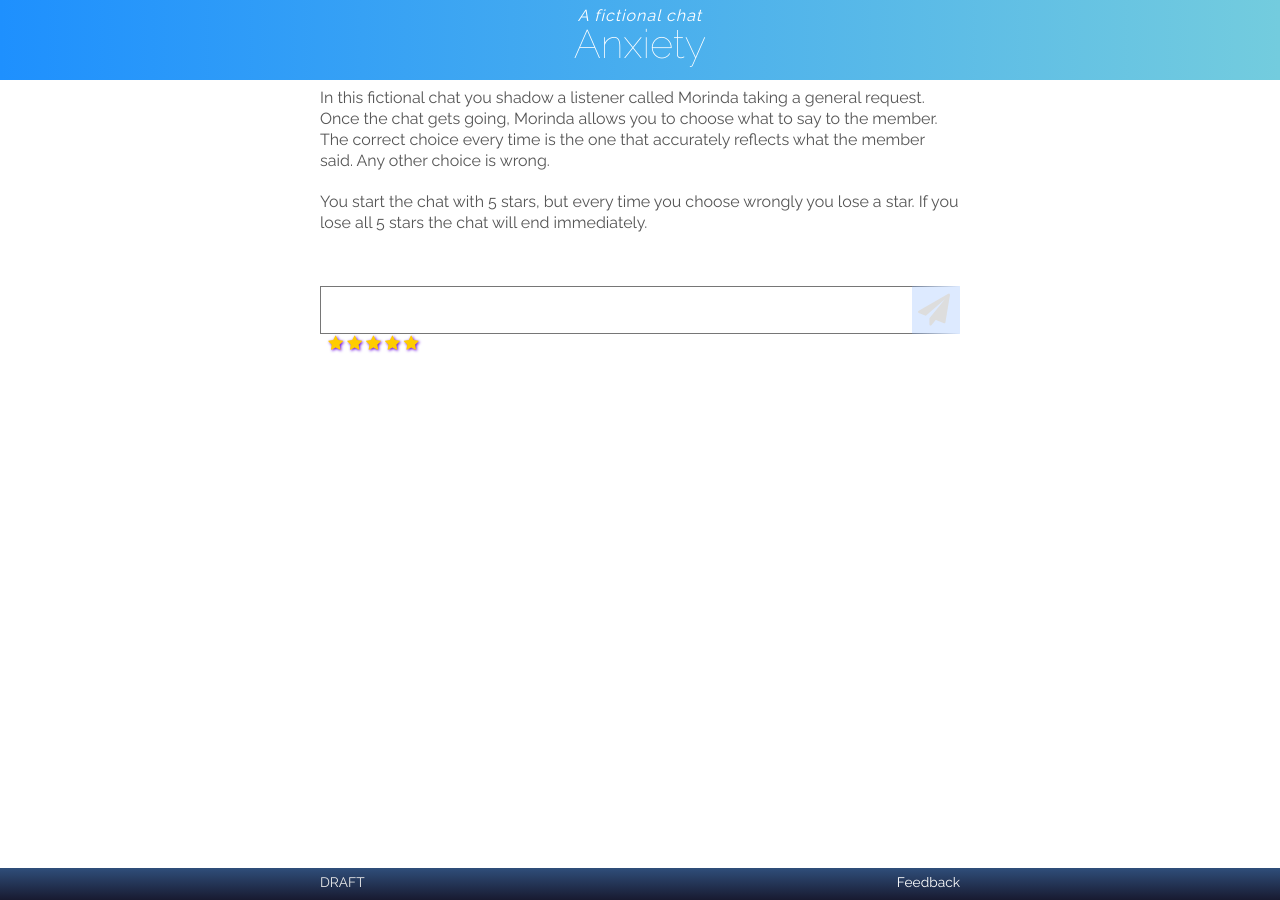
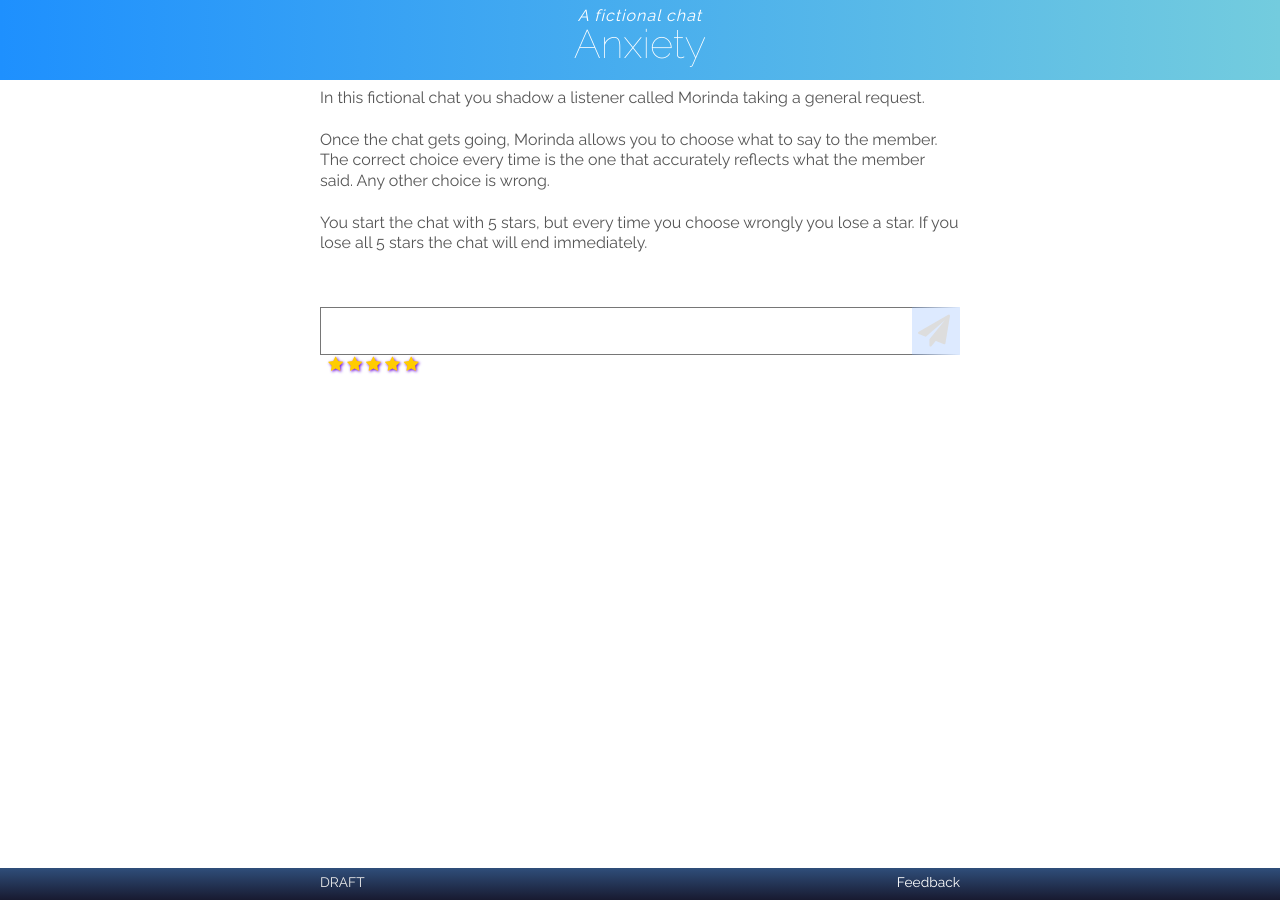
Before and after one commit to RarelyCharlie/rarelycharlie.github.io, a Jekyll site: the page built from _chat/chat01.md, in a window 1280 px wide. Built offline with Jekyll 4.4.1, drawn with Linux system fonts in a browser that asks for light colours; nearby versions of some CDN libraries; part of the change alters nothing that is shown.

Commit message:
more info

```diff
--- a/_chat/chat01.md
+++ b/_chat/chat01.md
@@ -3,15 +3,20 @@ title: Anxiety
 info: A chat to illustrate reflection
 layout: chat
 ---
-In this fictional chat you shadow a listener called Morinda taking a general request. Once the chat gets going, Morinda allows you to choose what to say to the member. The correct choice every time is the one that accurately reflects what the member said. Any other choice is wrong.
+In this fictional chat you shadow a listener called Morinda taking a general request.
+
+Once the chat gets going, Morinda allows you to choose what to say to the member. The correct choice every time is the one that accurately reflects what the member said. Any other choice is wrong.
 
 You start the chat with 5 stars, but every time you choose wrongly you lose a star. If you lose all 5 stars the chat will end immediately.
 
 - 8M Hello, I need some advice.
 - 0M It's about my boyfriend :)
-- 1L Welcome to 7 Cups! I'm Morinda.
+- 1I Start with a greeting.
+- 0L Welcome to 7 Cups! I'm Morinda.
+- 0I And immediately reflect what the member said.
 - 0L OK, you need some advice about your boyfriend.
-- 0I It's OK to need advice, obviously.
+- 0I It's OK to need advice, obviously...
+- 0I ...even though we won't give any advice.
 - 0I Let's see what the issue is.
 - 2M He's been hanging out with bad people.
 - 1L Bad people?
```
